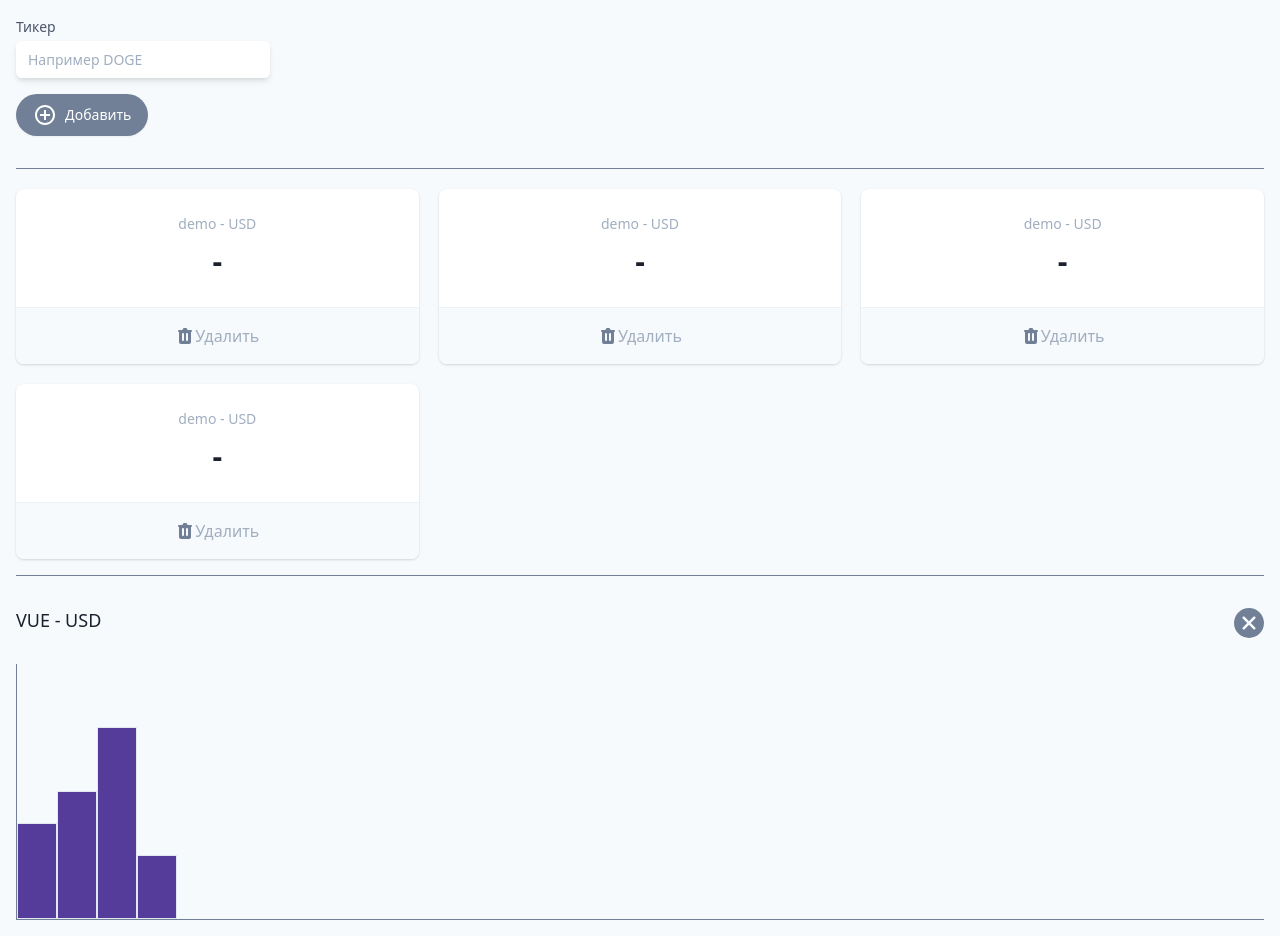
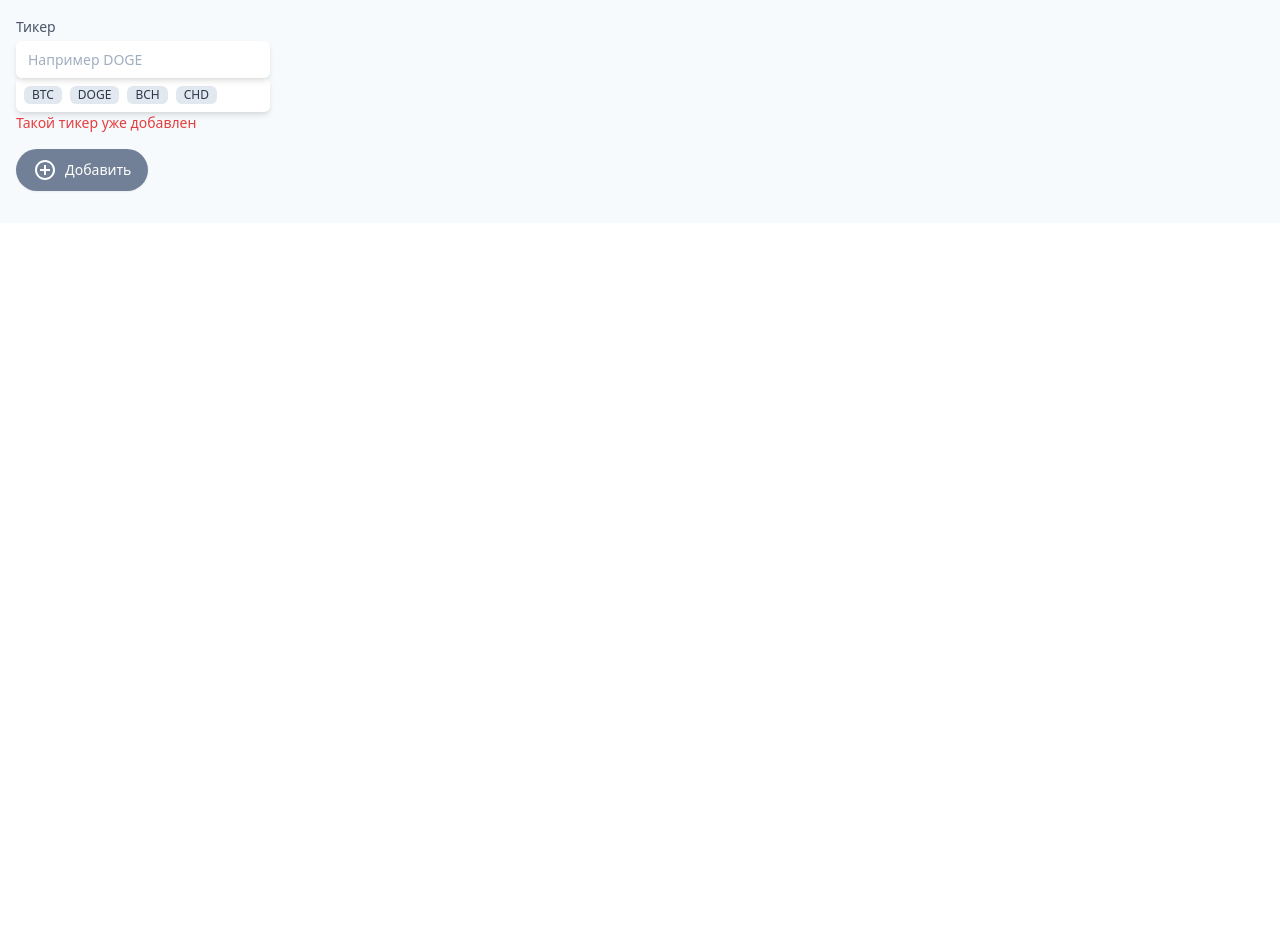
Before and after one commit to vinogrartati/currencyconverter, a Vue app: page / in a window 1280 px wide. After the commit the page ends 800 px from the top, so only its background shows below. Built offline with nearby package versions, Linux system fonts and the light colour scheme.

Commit message:
#1 Прикрутила апи для получения цены

```diff
--- a/package.json
+++ b/package.json
@@ -18,8 +18,7 @@
     "@vue/cli-plugin-eslint": "~5.0.0",
     "@vue/cli-service": "~5.0.0",
     "eslint": "^7.32.0",
-    "eslint-plugin-vue": "^8.0.3",
-    "babel-eslint": "^10.1.0"
+    "eslint-plugin-vue": "^8.0.3"
   },
   "eslintConfig": {
     "root": true,
--- a/src/App.vue
+++ b/src/App.vue
@@ -1,6 +1,6 @@
 <template>
 	<div class="container mx-auto flex flex-col items-center bg-gray-100 p-4">
-		<!--    <div class="fixed w-100 h-100 opacity-80 bg-purple-800 inset-0 z-50 flex items-center justify-center">
+<!--		<div class="fixed w-100 h-100 opacity-80 bg-purple-800 inset-0 z-50 flex items-center justify-center">
 			<svg class="animate-spin -ml-1 mr-3 h-12 w-12 text-white" xmlns="http://www.w3.org/2000/svg" fill="none" viewBox="0 0 24 24">
 				<circle class="opacity-25" cx="12" cy="12" r="10" stroke="currentColor" stroke-width="4"></circle>
 				<path class="opacity-75" fill="currentColor" d="M4 12a8 8 0 018-8V0C5.373 0 0 5.373 0 12h4zm2 5.291A7.962 7.962 0 014 12H0c0 3.042 1.135 5.824 3 7.938l3-2.647z"></path>
@@ -16,6 +16,7 @@
 						<div class="mt-1 relative rounded-md shadow-md">
 							<input
 								v-model="ticker"
+								@keydown.enter="addTicker"
 								type="text"
 								name="wallet"
 								id="wallet"
@@ -23,7 +24,6 @@
 								placeholder="Например DOGE"
 							/>
 						</div>
-						<!--
 						<div class="flex bg-white shadow-md p-1 rounded-md shadow-md flex-wrap">
 							<span class="inline-flex items-center px-2 m-1 rounded-md text-xs font-medium bg-gray-300 text-gray-800 cursor-pointer">
 								BTC
@@ -37,13 +37,12 @@
 							<span class="inline-flex items-center px-2 m-1 rounded-md text-xs font-medium bg-gray-300 text-gray-800 cursor-pointer">
 								CHD
 							</span>
-								  </div>-->
-						<!--            <div class="text-sm text-red-600">Такой тикер уже добавлен</div>-->
+						</div>
+						<div class="text-sm text-red-600">Такой тикер уже добавлен</div>
 					</div>
 				</div>
 				<button
 					@click="addTicker"
-					@keydown.enter="addTicker"
 					type="button"
 					class="my-4 inline-flex items-center py-2 px-4 border border-transparent shadow-sm text-sm leading-4 font-medium rounded-full text-white bg-gray-600 hover:bg-gray-700 transition-colors duration-300 focus:outline-none focus:ring-2 focus:ring-offset-2 focus:ring-gray-500"
 				>
@@ -64,12 +63,16 @@
 				</button>
 			</section>
 
-			<div>
-				<hr v-if="0 < tickers.length" class="w-full border-t border-gray-600 my-4"/>
+			<template v-if="0 < tickers.length">
+				<hr class="w-full border-t border-gray-600 my-4"/>
 				<dl class="mt-5 grid grid-cols-1 gap-5 sm:grid-cols-3">
 					<div
 						v-for="t in tickers"
-						:key="t"
+						:key="t.name"
+						@click="sel = t"
+						:class="{
+							'border-4': sel === t
+						}"
 						class="bg-white overflow-hidden shadow rounded-lg border-purple-800 border-solid cursor-pointer"
 					>
 						<div class="px-4 py-5 sm:p-6 text-center">
@@ -82,7 +85,7 @@
 						</div>
 						<div class="w-full border-t border-gray-200"></div>
 						<button
-							@click="handleDelete(t)"
+							@click.stop="handleDelete(t)"
 							class="flex items-center justify-center font-medium w-full bg-gray-100 px-4 py-4 sm:px-6 text-md text-gray-500 hover:text-gray-600 hover:bg-gray-200 hover:opacity-20 transition-all focus:outline-none"
 						>
 							<svg
@@ -103,10 +106,10 @@
 					</div>
 				</dl>
 				<hr class="w-full border-t border-gray-600 my-4"/>
-			</div>
-			<section class="relative">
+			</template>
+			<section v-if="null !== sel " class="relative">
 				<h3 class="text-lg leading-6 font-medium text-gray-900 my-8">
-					VUE - USD
+					{{ sel.name }} - USD
 				</h3>
 				<div class="flex items-end border-gray-600 border-b border-l h-64">
 					<div
@@ -123,6 +126,7 @@
 					></div>
 				</div>
 				<button
+					@click="sel = null"
 					type="button"
 					class="absolute top-0 right-0"
 				>
@@ -159,8 +163,9 @@ export default {
 	data() {
 		return {
 			ticker:  '',
-			tickers: [{name: 'demo', price: '-'}, {name: 'demo', price: '-'}, {name: 'demo', price: '-'}, {name: 'demo', price: '-'}],
-		}
+			tickers: [],
+			sel: null,
+		};
 	},
 	methods: {
 		addTicker() {
@@ -170,11 +175,25 @@ export default {
 			};
 
 			this.tickers.push(newTicker);
+			this.getPrice(newTicker.name).then((p) => {
+				this.tickers.find(t => t.name === newTicker.name).price = p;
+			});
 			this.ticker = '';
 		},
 
 		handleDelete(ticker) {
 			this.tickers = this.tickers.filter(t => ticker !== t);
+		},
+
+		async getPrice(name) {
+			const f = await fetch(`https://api.apilayer.com/exchangerates_data/latest?base=USD&symbols=${name}`, {
+				headers: {
+					'apikey': 'C9QUaFBz65U7y2lYRhn4NdaIvQhCv6BB',
+				}
+			});
+
+			const data = await f.json();
+			return await Object.values(data.rates)[0];
 		}
 	}
 }
```
Also changed, not shown: .eslintrc.js (deleted), 1 other file (tests, documents, lock files or other folders). Lines whose indentation alone changed are shown as unchanged.
